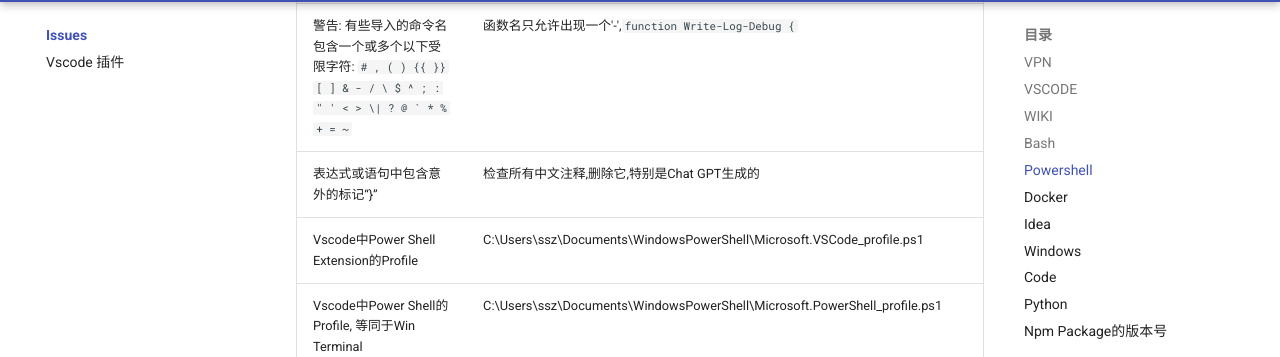
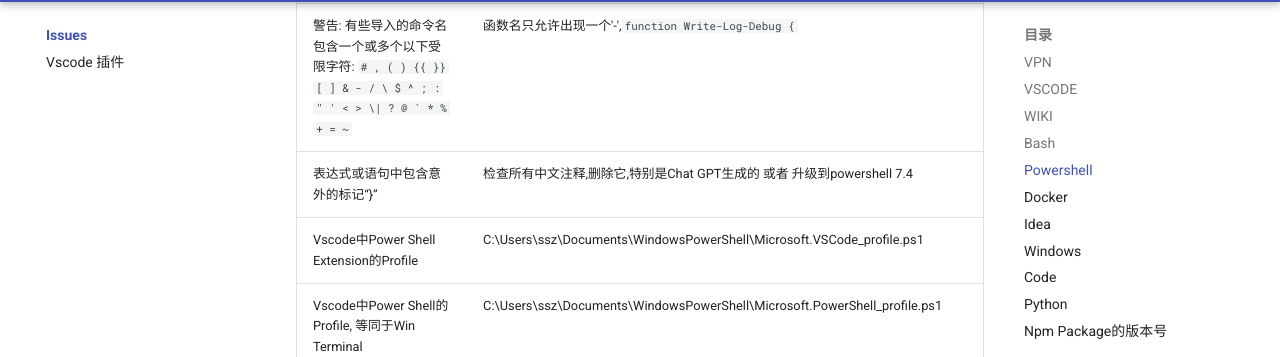
Before and after one commit to ShaoOrg/bulletin, an MkDocs documentation site: the page built from docs/issues/index.md, in a window 1280 px wide and 900 px high, scrolled down 2916 px. Shown: the part 94-451 px from the top of the window. Built offline with MkDocs 1.6.1 and Material for MkDocs 9.7.7, drawn with Linux system fonts in a browser that asks for light colours.

Commit message:
NOCR: committed by shell from SSZ-JOB

````diff
--- a/docs/issues/index.md
+++ b/docs/issues/index.md
@@ -56,7 +56,7 @@
 |Import-Module 打印2个True在Console,通过Out-Null来规避,但导入过程中所有的输出都没有了|```Import-Module "C:\usr\ssz\workspace\git\app\scm-chocolatey\win\chocolatey\base\ssz.helper.extension\extensions\ssz.helper.psm1" -Force \|Out-Null```|
 |Powershell版本号, 可以按Tab自动补全|```$PsVersionTable```|
 |警告: 有些导入的命令名包含一个或多个以下受限字符: ```# , ( ) {{ }} [ ] & - / \ $ ^ ; : " ' < > \| ? @ ` * % + = ~```|函数名只允许出现一个'-',```function Write-Log-Debug {```|
-|表达式或语句中包含意外的标记“}”|检查所有中文注释,删除它,特别是Chat GPT生成的|
+|表达式或语句中包含意外的标记“}”|检查所有中文注释,删除它,特别是Chat GPT生成的 或者 升级到powershell 7.4|
 |Vscode中Power Shell Extension的Profile|C:\Users\ssz\Documents\WindowsPowerShell\Microsoft.VSCode_profile.ps1|
 |Vscode中Power Shell的Profile, 等同于Win Terminal|C:\Users\ssz\Documents\WindowsPowerShell\Microsoft.PowerShell_profile.ps1|
 ||[Approved Verbs For Powershell](https://learn.microsoft.com/en-us/powershell/scripting/developer/cmdlet/approved-verbs-for-windows-powershell-commands?view=powershell-7.4)|
````
